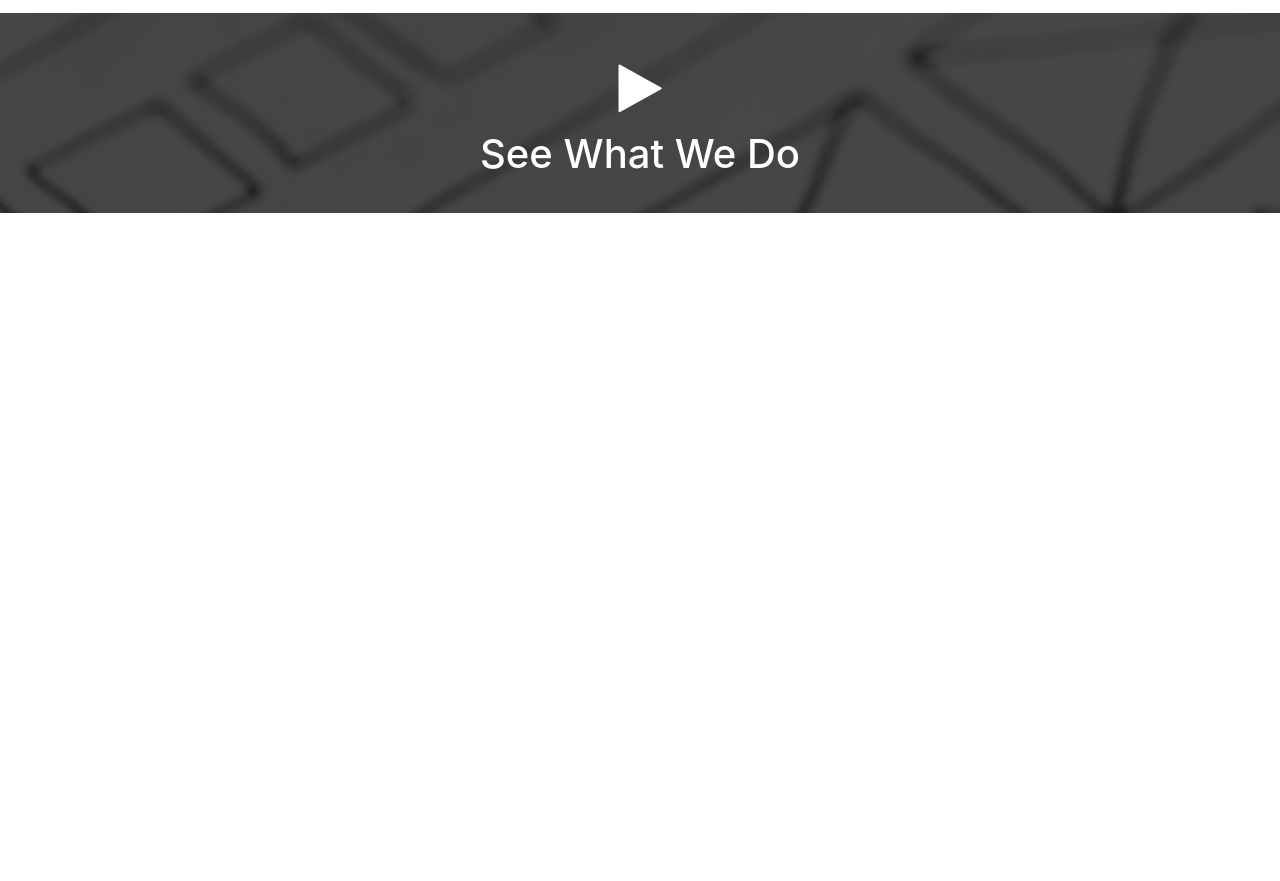
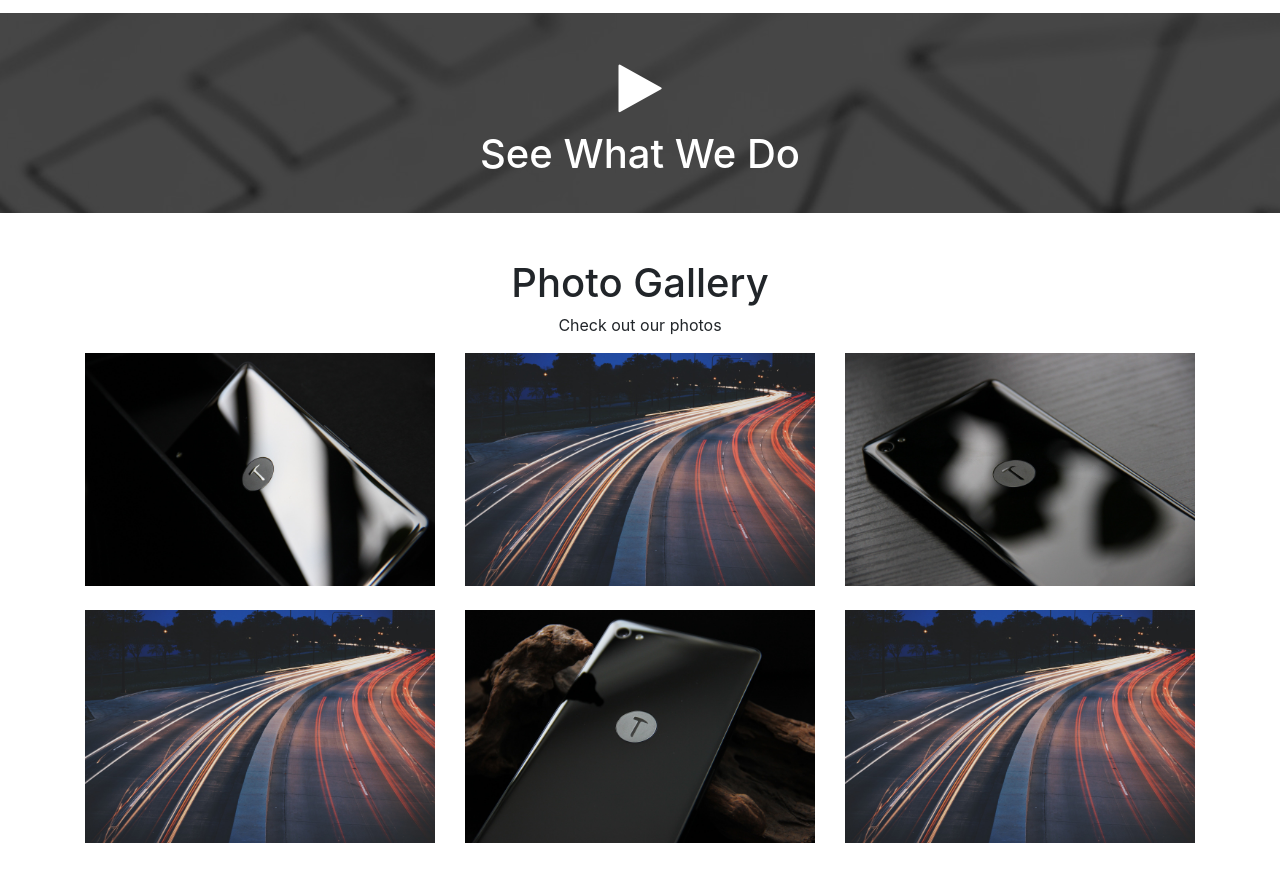
Before and after one commit to csueldo123/Glozz, a website: page src/index.html in a window 1280 px wide. Shown: the part 1311-2192 px from the top of the page. Before the commit the page ends 1543 px from the top, so only its background shows below. Drawn offline with Linux system fonts and the light colour scheme; some packages are replaced by stand-ins of ours; a script that the page names is missing.

Commit message:
added photo gallery and jquery/javascript modal

```diff
--- a/src/index.html
+++ b/src/index.html
@@ -7,6 +7,7 @@
     <title>Glozz Theme</title>
     <link rel="stylesheet" href="css/font-awesome.min.css">
     <link rel="stylesheet" href="css/bootstrap.css">
+    <link rel="stylesheet" href="https://cdnjs.cloudflare.com/ajax/libs/ekko-lightbox/5.2.0/ekko-lightbox.css">
     <link rel="stylesheet" href="css/style.css">
 </head>
 <body>
@@ -164,6 +165,73 @@
         </div>
     </section>
 
+    <!-- Photo Gallery -->
+    <section id="gallery" class="py-5">
+        <div class="container">
+            <h1 class="text-center">Photo Gallery</h1>
+            <p class="text-center">Check out our photos</p>
+            <div class="row mb-4">
+                <div class="col-md-4">
+                    <a
+                    href="img/image3.jpg"
+                    data-toggle="lightbox"
+                    data-gallery="img-gallery">
+                    <img src="img/image3.jpg"
+                    class="img-fluid">
+                    </a>
+                </div>
+                <div class="col-md-4">
+                    <a
+                    href="img/lights.jpg"
+                    data-toggle="lightbox"
+                    data-gallery="img-gallery">
+                    <img src="img/lights.jpg"
+                    class="img-fluid">
+                    </a>
+                </div>
+                <div class="col-md-4">
+                    <a
+                    href="img/image2.jpg"
+                    data-toggle="lightbox"
+                    data-gallery="img-gallery">
+                    <img src="img/image2.jpg"
+                    class="img-fluid">
+                    </a>
+                </div>
+            </div>
+
+            <div class="row mb-4">
+                <div class="col-md-4">
+                    <a
+                    href="img/lights.jpg"
+                    data-toggle="lightbox"
+                    data-gallery="img-gallery">
+                    <img src="img/lights.jpg"
+                    class="img-fluid">
+                    </a>
+                </div>
+                <div class="col-md-4">
+                    <a
+                    href="img/image1.jpg"
+                    data-toggle="lightbox"
+                    data-gallery="img-gallery">
+                    <img src="img/image1.jpg"
+                    class="img-fluid">
+                    </a>
+                </div>
+                <div class="col-md-4">
+                    <a
+                    href="img/lights.jpg"
+                    data-toggle="lightbox"
+                    data-gallery="img-gallery">
+                    <img src="img/lights.jpg"
+                    class="img-fluid">
+                    </a>
+                </div>
+            </div>
+        </div>
+    </section>
+
     <!--Video Modal -->
     <div class="modal fade" id="videoModal">
         <div class="modal-dialog">
@@ -180,6 +248,7 @@
     <script src="js/jquery.min.js"></script>
     <script src="js/popper.min.js"></script>
     <script src="js/bootstrap.min.js"></script>
+    <script src="https://cdnjs.cloudflare.com/ajax/libs/ekko-lightbox/5.2.0/ekko-lightbox.js"></script>
     <script src="js/main.js"></script>
 </body>
 </html>
--- a/src/js/main.js
+++ b/src/js/main.js
@@ -12,3 +12,8 @@ $(function() {
         });
     });
 });
+
+$(document).on('click', '[data-toggle="lightbox"]', function(event){
+    event.preventDefault();
+    $(this).ekkoLightbox();
+});
```
